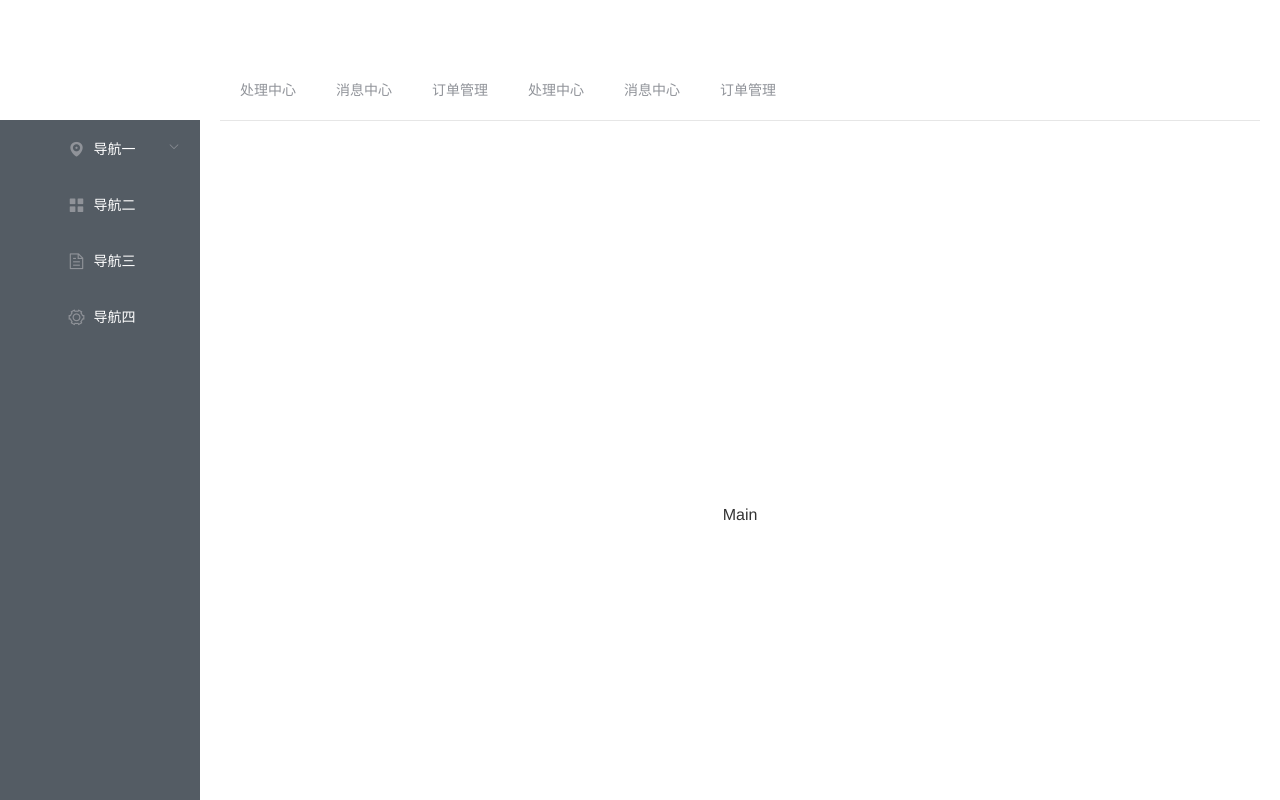
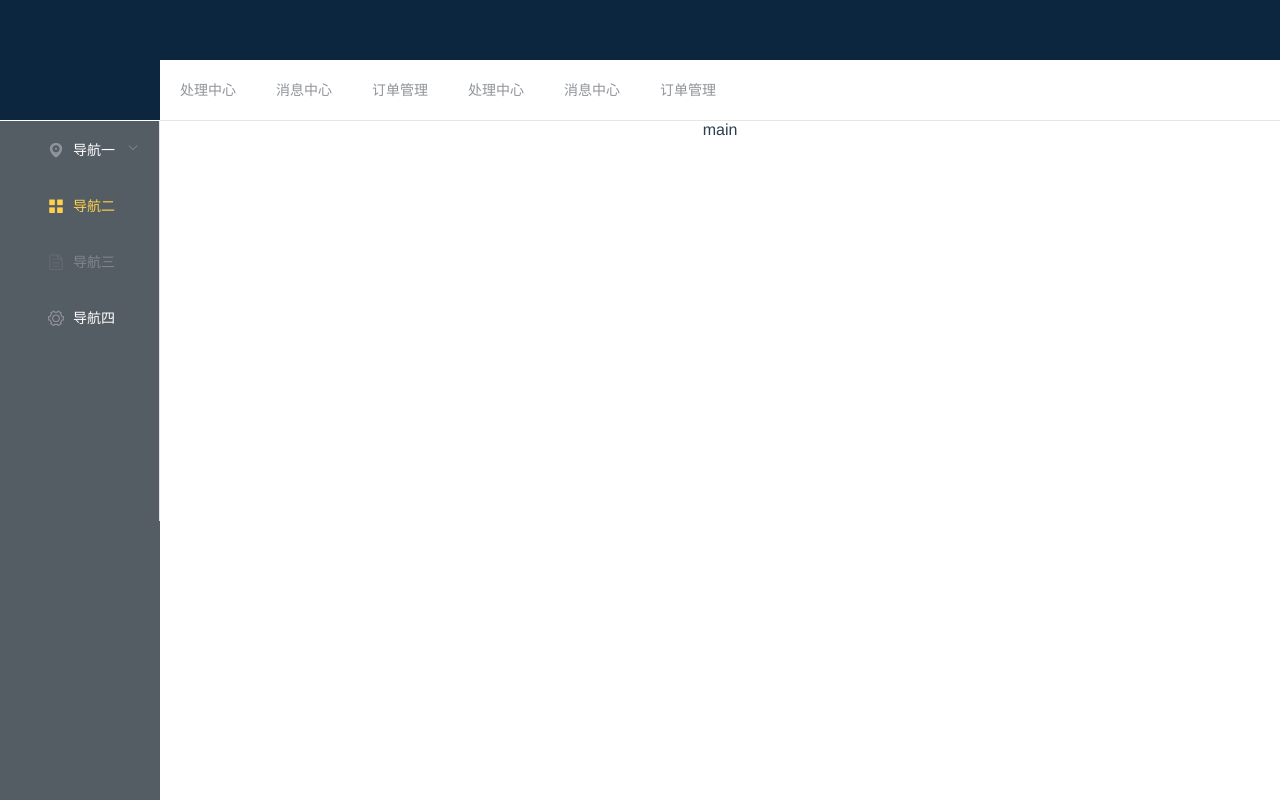
Before and after one commit to imfkk/unionboss, a Vue app in the folder unionboss/: page / in a window 1280 px wide. Shown: the top 800 px of the page. Built offline with nearby package versions, Linux system fonts and the light colour scheme.

Commit message:
页面布局改版

```diff
--- a/unionboss/src/App.vue
+++ b/unionboss/src/App.vue
@@ -1,21 +1,20 @@
 <template>
   <div id="app">
-    <el-container>
-      <el-header style="height: 120px">
-        <heads></heads>
-      </el-header>
-      <el-container>
-        <el-aside width="200px" style="background-color:  #545c64;">
-          <Aside></Aside>
-        </el-aside>
-        <el-container>
-          <el-main>Main</el-main>
-          <el-footer>
-            <Foot></Foot>
-          </el-footer>
-        </el-container>
-      </el-container>
-    </el-container>
+    <el-row :span="24">
+      <heads></heads>
+    </el-row>
+    <el-row >
+      <el-col :span="3"  class="aside">
+        <Aside></Aside>
+      </el-col>
+      <el-col :span="21">
+        main
+        <el-row class="main"></el-row>
+        <el-row class="footer">
+          <Foot></Foot>
+        </el-row>
+      </el-col>
+    </el-row>
   </div>
 </template>
 
@@ -37,32 +36,19 @@
     text-align: center;
     color: #2c3e50;
   }
-  .el-main {
-    background-color: white;
-    color: #333;
-    text-align: center;
-    line-height: 750px;
-  }
 
-   body > .el-container {
-    margin-bottom: 40px;
-  }
-
-  .el-container:nth-child(5) .el-aside,
-  .el-container:nth-child(6) .el-aside {
-    line-height: 260px;
-  }
-
-  .el-container:nth-child(7) .el-aside {
-    line-height: 320px;
-  }
 
   body{
     margin: 0px;
   }
 
-  el-aside{
+  .main{
+    height: 750px;
+  }
 
+  .aside{
+    background-color: rgb(84, 92, 100);
+    height: 800px;
   }
 
 </style>
--- a/unionboss/src/components/aside.vue
+++ b/unionboss/src/components/aside.vue
@@ -1,21 +1,35 @@
 <template>
-  <div>
-  <el-menu default-active="1-4-1" class="el-menu-vertical-demo" @open="handleOpen" @close="handleClose"
-           :collapse="isCollapse"  background-color="#545c64" text-color="#fff"  active-text-color="#ffd04b">
+  <el-menu
+    default-active="2"
+    class="el-menu-vertical-demo"
+    @open="handleOpen"
+    @close="handleClose"
+    background-color="#545c64"
+    text-color="#fff"
+    active-text-color="#ffd04b">
     <el-submenu index="1">
       <template slot="title">
         <i class="el-icon-location"></i>
-        <span slot="title">导航一</span>
+        <span>导航一</span>
       </template>
+      <el-menu-item-group>
+        <template slot="title">分组一</template>
         <el-menu-item index="1-1">选项1</el-menu-item>
         <el-menu-item index="1-2">选项2</el-menu-item>
+      </el-menu-item-group>
+      <el-menu-item-group title="分组2">
         <el-menu-item index="1-3">选项3</el-menu-item>
+      </el-menu-item-group>
+      <el-submenu index="1-4">
+        <template slot="title">选项4</template>
+        <el-menu-item index="1-4-1">选项1</el-menu-item>
+      </el-submenu>
     </el-submenu>
     <el-menu-item index="2">
       <i class="el-icon-menu"></i>
       <span slot="title">导航二</span>
     </el-menu-item>
-    <el-menu-item index="3" >
+    <el-menu-item index="3" disabled>
       <i class="el-icon-document"></i>
       <span slot="title">导航三</span>
     </el-menu-item>
@@ -24,7 +38,6 @@
       <span slot="title">导航四</span>
     </el-menu-item>
   </el-menu>
-  </div>
 </template>
 
 <script>
@@ -48,7 +61,6 @@
 
 <style scoped>
   .el-menu-vertical-demo:not(.el-menu--collapse) {
-    width: 200px;
     min-height: 400px;
   }
 </style>
--- a/unionboss/src/components/heads.vue
+++ b/unionboss/src/components/heads.vue
@@ -4,8 +4,9 @@
       <el-col :span="24"><div class="tital"></div></el-col>
     </el-row>
     <el-row>
-      <el-col :span="24">
-        <el-menu style="margin-left: 200px"  class="el-menu-demo" mode="horizontal" >
+      <el-col  :span="3"><div class="tital"></div></el-col>
+      <el-col :span="21" >
+        <el-menu   class="el-menu-demo" mode="horizontal" >
           <el-menu-item index="1">处理中心</el-menu-item>
           <el-menu-item index="3" >消息中心</el-menu-item>
           <el-menu-item index="4">订单管理</el-menu-item>
@@ -26,5 +27,6 @@
 <style scoped>
 .tital{
   height: 60px;
+  background-color: #0C2640;
 }
 </style>
```
